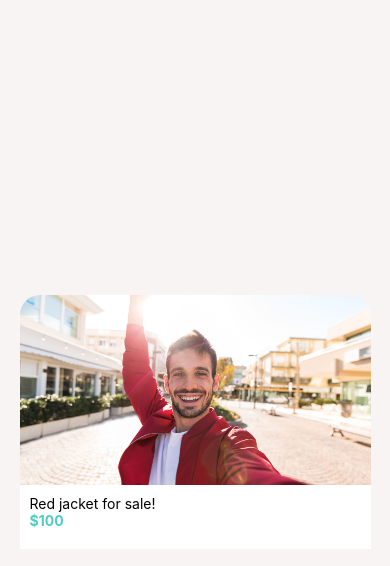
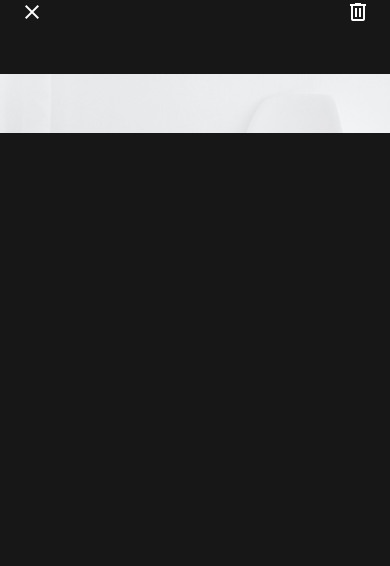
Before and after one commit to hendrixgotcodes/BUY-SELL, a React Native app: screen / in a window 390 px wide. Shown: the top 566 px of the page. Built offline with nearby package versions, Linux system fonts and the light colour scheme.

Commit message:
Modified ViewImageScreen --added real icons

```diff
--- a/App.js
+++ b/App.js
@@ -26,19 +26,19 @@ export default function App() {
       <StatusBar style="auto" /> */}
       {/* <WelcomeScreen /> */}
 
-      <ListingDetailsScreen>
+      {/* <ListingDetailsScreen>
           <Card
             title={placeBo.title}
             subTitle={placeBo.subTitle}
             image={placeBo.image}
           />
-      </ListingDetailsScreen>
+      </ListingDetailsScreen> */}
 
       {/* <Button>
        LOGIN
       </Button> */}
 
-      {/* <ViewImageScreen /> */}
+      <ViewImageScreen />
     </View>
   );
 }
--- a/app/components/Card.jsx
+++ b/app/components/Card.jsx
@@ -29,14 +29,14 @@ const styles = StyleSheet.create({
 
     container: {
         backgroundColor: Colors.plain,
-        width: "90%",
-        height: "30%",
+        width: "100%",
+        height: "40%",
         borderTopLeftRadius: 20,
         borderTopRightRadius: 20,
     },
     image: {
         width: "100%",
-        height: "75%",
+        height: "80%",
         borderTopLeftRadius: 20,
         borderTopRightRadius: 20,
     },
--- a/app/components/Screens/ListingDetailsScreen.jsx
+++ b/app/components/Screens/ListingDetailsScreen.jsx
@@ -9,9 +9,9 @@ export default function ListingDetailScren({children}){
     return(
 
         <View style={styles.container}>
-            <SafeAreaView style={styles.safeArea}>
+            {/* <SafeAreaView style={styles.safeArea}> */}
                 {children}
-            </SafeAreaView>
+            {/* </SafeAreaView> */}
         </View>
 
     )
@@ -24,13 +24,17 @@ const styles = StyleSheet.create({
         backgroundColor: Colors.offwhite,
         width: "100%",
         height: "100%",
+        display: "flex",
+        justifyContent: "flex-start",
+        alignItems: "center",
+        flexDirection: "column"
     },
     safeArea:{
         paddingTop: Platform.OS === "android" ? StatusBar.currentHeight : 0,
         width: "100%",
         height: "100%",
         display: "flex",
-        justifyContent: "center",
+        justifyContent: "flex-start",
         alignItems: "center",
         flexDirection: "column"
     }
--- a/app/components/Screens/ViewImageScreen.jsx
+++ b/app/components/Screens/ViewImageScreen.jsx
@@ -11,6 +11,7 @@ import {
 //Assets
 import colors from '../../assets/_colors'
 const image = require("../../assets/bgs/chair.jpg")
+import { MaterialCommunityIcons } from '@expo/vector-icons';
 
 export default function ViewImageScreen(){
 
@@ -22,8 +23,8 @@ export default function ViewImageScreen(){
                 <View style={styles.contentWrapper}>
                     <View style={styles.btnWrapper}>
 
-                        <View style={[styles.btn, styles.btnPrimary]}/>
-                        <View style={[styles.btn, styles.btnSecondary]} />
+                        <MaterialCommunityIcons name="close" size={24} color={colors.plain} />
+                        <MaterialCommunityIcons name="trash-can-outline" size={24} color={colors.plain} />
 
                     </View>
 
--- a/package.json
+++ b/package.json
@@ -14,7 +14,8 @@
     "react": "16.13.1",
     "react-dom": "16.13.1",
     "react-native": "https://github.com/expo/react-native/archive/sdk-41.0.0.tar.gz",
-    "react-native-web": "~0.13.12"
+    "react-native-web": "~0.13.12",
+    "@expo/vector-icons": "^12.0.0"
   },
   "devDependencies": {
     "@babel/core": "^7.9.0"
```
